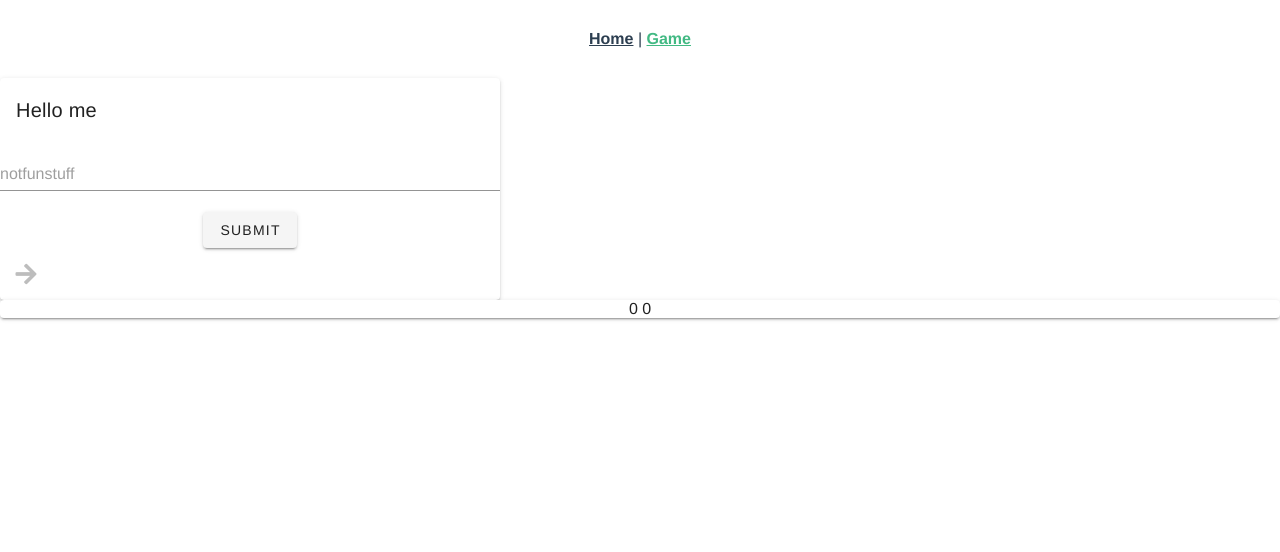
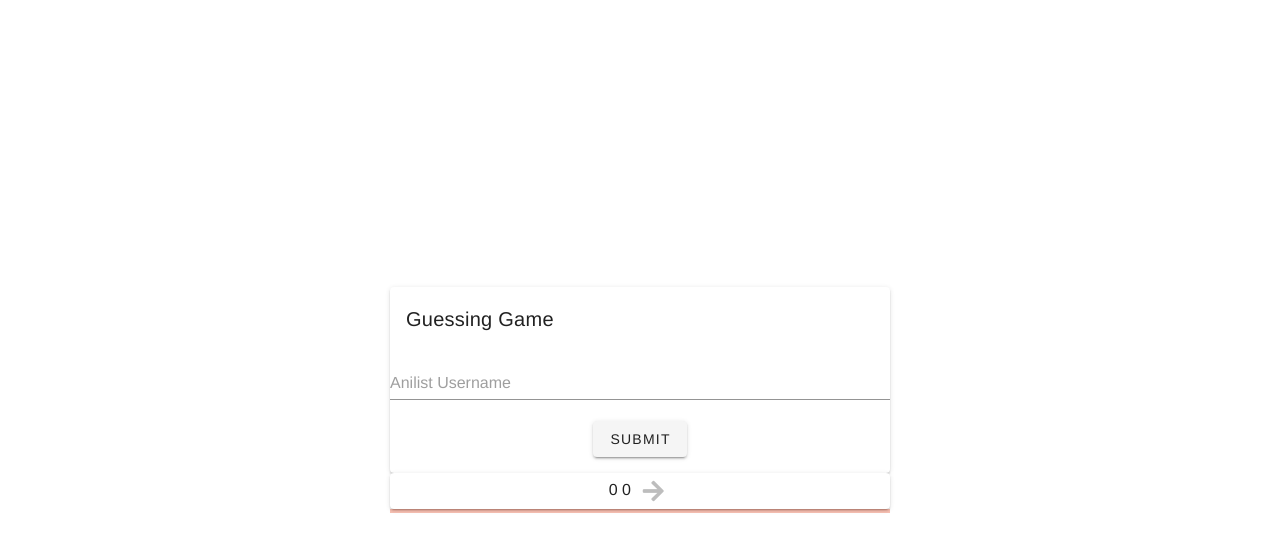
Before and after one commit to dabass2/anime-guess, a Vue app: page /game in a window 1280 px wide. Shown: the top 552 px of the page. Built offline with nearby package versions, Linux system fonts and the light colour scheme.

Commit message:
Re-wrote game logic code

```diff
--- a/src/App.vue
+++ b/src/App.vue
@@ -1,11 +1,13 @@
 <template>
-  <div id="app">
-    <div id="nav">
-      <router-link to="/">Home</router-link> |
-      <router-link to="/game">Game</router-link>
-    </div>
-    <router-view />
-  </div>
+  <v-app>
+    <!-- <div id="app"> -->
+      <!-- <div id="nav">
+        <router-link to="/">Home</router-link> |
+        <router-link to="/game">Game</router-link>
+      </div> -->
+      <router-view />
+    <!-- </div> -->
+  </v-app>
 </template>
 
 <style>
--- a/src/views/Game.vue
+++ b/src/views/Game.vue
@@ -1,39 +1,49 @@
 <template>
+  <v-container fill-height fluid>
+    <v-row align="center" justify="center">
+      <v-col cols="auto">
         <div class="home">
           <v-card width=500>
-      <v-card-title>Hello me</v-card-title>
+            <v-card-title>Guessing Game</v-card-title>
             <v-form>
               <v-text-field
-          ref="guestUsername"
                 v-model="username"
-          placeholder="notfunstuff"
+                placeholder="Anilist Username"
               ></v-text-field>
-        <v-btn @click="getUsername()">Submit</v-btn>
+              <v-btn @click="enterUsername()">Submit</v-btn>
             </v-form>
-      <v-card v-if="hasChoices">
-        <v-img :src="answer.character.image.medium"></v-img>
+            <v-card v-if="gameReady">
+              <v-img :src="answer.character.image.large"></v-img>
               {{answer.character.name.full}}
             </v-card>
             <v-card-actions>
-        <!-- <v-btn :disabled="answered" @click="answered = !answered">hello</v-btn>
-        <v-btn :disabled="answered" @click="answered = !answered">goode</v-btn>
-        <v-btn :disabled="answered" @click="answered = !answered">wowow</v-btn>
-        <v-btn :disabled="answered" @click="answered = !answered">fffff</v-btn> -->
-        <v-card max-width="80" v-for="choice in choices" :key="choice.id" :disabled="answered" @click="test(choice.character.id)" elevation=".9" ripple>
-          {{choice.info.title.english}}
-        </v-card>
-        <!-- <v-btn icon @click="answered = false"><v-icon>fas fa-arrow-left</v-icon></v-btn> -->
-        <v-btn :disabled="!answered && notStart" icon @click="getInfo()"><v-icon>fas fa-arrow-right</v-icon></v-btn>
+              <v-row>
+                <v-col>
+                  <v-btn :loading="!gameReady" v-for="choice in choices" :key="choice.id" :disabled="answered" @click="userAnswered(choice.character.id)" outlined rounded color="primary">
+                    <div v-if="choice.info.title.english" v-text="choice.info.title.english"></div>
+                    <div v-if="!choice.info.title.english" v-text="choice.info.title.romaji"></div>
+                  </v-btn>
+                </v-col>
+              </v-row>
             </v-card-actions>
           </v-card>
           <v-card>
-      {{correctCount}}
-      {{wrongCount}}
+            {{correct}}
+            {{wrong}}
+            <v-btn :disabled="!answered" icon @click="gameSetup()"><v-icon>fas fa-arrow-right</v-icon></v-btn>
           </v-card>
+          <v-progress-linear v-model="currTime" color="deep-orange accent-4"></v-progress-linear>
         </div>
+      </v-col>
+    </v-row>
+  </v-container>
 </template>
 
 <script>
+var cmpList = []
+
+var url = "https://graphql.anilist.co"
+
 var userQuery = `
 query ($name: String) {
   User (name: $name) {
@@ -94,6 +104,19 @@ query ($id: Int) {
 }
 `
 
+function generateOptions(query, variable) {
+    return {method: "POST",
+        headers: {
+            "Accept": "application/json",
+            "Content-type": "application/json"
+        },
+        body: JSON.stringify({
+            query: query,
+            variables: variable
+        })
+    }
+}
+
 function handleResponse(response) {
     return response.json().then(function (json) {
         return response.ok ? json : Promise.reject(json)
@@ -104,8 +127,105 @@ function getRand(arr) {
   return Math.floor(Math.random() * arr.length)
 }
 
-function handleError(error) {
+function getUserId(name) {
+  return new Promise(function(resolve, reject) {
+    var variable = {name: name}
+
+    var options = generateOptions(userQuery, variable)
+
+    fetch(url, options)
+        .then(handleResponse)
+        .then(data => {
+            resolve(data.data.User.id)
+        })
+        .catch(error => {
           console.error(error)
+          reject()
+        })
+  })
+}
+
+function getUserAnimeList(id) {
+  return new Promise(function(resolve, reject) {
+    var variable = {userID: id}
+
+    var options = generateOptions(listQuery, variable)
+
+    fetch(url, options)
+        .then(handleResponse)
+        .then(data => {
+            // this is where it'll return all user info
+            // including completed, watching, dropped, and planned lists
+            // this just returns the completed list
+            resolve(data.data.MediaListCollection.lists[0].entries)
+        })
+        .catch(error => {
+          console.error(error)
+          reject()
+        })
+  })
+}
+
+function getRawShowInfo(id) {
+  return new Promise(function(resolve, reject) {
+    var variable = {id: id}
+
+    var options = generateOptions(charQuery, variable)
+
+    fetch(url, options)
+      .then(handleResponse)
+      .then(data => {
+        let showInfo = {
+          "title": data.data.Media.title,
+          "cover": data.data.Media.coverImage
+        }
+        let chars = data.data.Media.characters.edges
+        let char = chars[getRand(chars)] // sometimes errors here and then propogates..
+        return ({"character": char.node, "info": showInfo}) // custom object with only character & show information
+      })
+      .then(rtn => {
+        resolve(rtn)
+      })
+      .catch(error => {
+        console.error(error)
+        reject()
+      })
+  })
+}
+
+function generateChoicesAndAnswer(animeArr) {  // make other value for variable choice amount
+  return new Promise(function(resolve, reject) {
+    try {
+      var choice = null
+      var showData = null
+      var ans = null
+      var rtnArr = []
+      var ansIdx = getRand([0,1,2,3])
+
+      // I gotta comment this so I don't forget this monster
+
+      // async forLoop function
+      const forLoop = async () => {
+        // code execution does not continue until the for loop is done
+        for (let i = 0; i < 4; i++) { // replace 4 with however many choices
+          // this await is necessary, it keeps execution inside the loop until done
+          choice = getRand(animeArr)
+          showData = await getRawShowInfo(animeArr[choice].mediaId)
+          rtnArr.push(showData)
+          if (i == ansIdx) {ans = showData}
+        }
+        // this code is NOT run until the for loop ends
+        animeArr.splice(choice, 1)
+
+        // returns objects with choices and the answer
+        resolve({"choices": rtnArr, "answer": ans})
+      }
+      forLoop() // god I hate javascript
+    } catch (error) {
+      console.error(error)
+      reject()
+    }
+  })
 }
 
 export default {
@@ -113,144 +233,67 @@ export default {
     data() {
       return {
         username: '',
-      usrID: null,
-      animeList: [],
+        answer: {},
         choices: [],
-      answer: [],
-      hasChoices: false,
+        gameReady: false,
         answered: false,
-      correct: false,
-      notStart: true,
-      correctCount: 0,
-      wrongCount: 0,
-    };
+        currTime: 0,
+        correct: 0,
+        wrong: 0,
+      }
     },
     methods: {
-    getInfo() {
-      this.choices = []
-      this.answered = false
-      var variables = {
-        userID: this.usrID
-      }
-      var url = "https://graphql.anilist.co",
-          options = {
-              method: "POST",
-              headers: {
-                  "Accept": "application/json",
-                  "Content-type": "application/json"
+      enterUsername() {
+        // prep username
+        this.username = this.username.toLowerCase()
+
+        // get user id from anilist api
+        getUserId(this.username)
+        .then(id => {
+          return getUserAnimeList(id)
+        })
+        .then(list => { // get user cmpltd anime list
+          cmpList = list
+          this.gameSetup()
+        })
       },
-              body: JSON.stringify({
-              query: listQuery,
-              variables: variables
+      gameSetup() {
+        this.answered = false // reset round here
+        // console.log(cmpList.length)
+        generateChoicesAndAnswer(cmpList)
+        .then(choiceAndAns => {
+          return choiceAndAns
         })
-      };
-      fetch(url, options)
-        .then(handleResponse)
-        .then(data => {
-          this.animeList = data.data.MediaListCollection.lists[0].entries
-
-          function getChoices(arr) {
-            var choice = null
-
-            var answer = getRand(arr)
-            var temp = [answer]
-
-            for (let i = 0; i < 3; i++) {
-              choice = getRand(arr)
-              while (temp.includes(choice)) {
-                choice = getRand(arr)
-              }
-              temp.push(choice)
-            }
-            return temp
-          }
-
-          // console.log(this.animeList[0].mediaId)
-          let tempChoices = getChoices(this.animeList) // 0th element is always the answer
-          console.log(tempChoices)
-          // let f = this.animeList[tempChoices[0]].mediaId
-          let idx = getRand([0, 1, 2, 3])
-          for (let i = 0; i < tempChoices.length; i++) {
-            let id = this.animeList[tempChoices[i]].mediaId
-            let tmp = {}
-            var variables = {
-              id: id,
-            };
-            var url = "https://graphql.anilist.co",
-                options = {
-                    method: "POST",
-                    headers: {
-                        "Accept": "application/json",
-                        "Content-type": "application/json"
+        .then(rtns => {
+          this.answer = rtns.answer
+          this.choices = rtns.choices
+          this.gameReady = true
+          this.startCounter()
+        })
       },
-                    body: JSON.stringify({
-                    query: charQuery,
-                    variables: variables
-                    })
-            };
-            fetch(url, options)
-              .then(handleResponse)
-              .then((data) => {
-                // console.log(data.data.Media)
-                let showInfo = {
-                  "title": data.data.Media.title,
-                  "cover": data.data.Media.coverImage
-                }
-                let chars = data.data.Media.characters.edges
-                // console.log(chars)
-                let char = chars[getRand(chars)]
-                // console.log(char.node)
-                tmp = {"character": char.node, "info": showInfo}
-                this.choices.push(tmp)
-                if (i == idx) {
-                  this.answer = tmp
-                }
-              })
-            .catch(handleError)
-          }
-        })
-        .catch(handleError)
-        console.log(this.choices)
-        if (this.choices) {
-          this.hasChoices = true
+      userAnswered(id) {
+        this.answered = true
+        if (id == this.answer.character.id) {
+          this.correct += 1
+          // console.log("Right")
+        } else {
+          this.wrong += 1
+          // console.log("Wrong")
         }
       },
-    getUsername() {
-      this.username = this.username.toLowerCase()
-      var variables = {
-        name: this.username,
-      };
-      var url = "https://graphql.anilist.co",
-          options = {
-              method: "POST",
-              headers: {
-                  "Accept": "application/json",
-                  "Content-type": "application/json"
-              },
-              body: JSON.stringify({
-              query: userQuery,
-              variables: variables
-              })
-      };
-      fetch(url, options)
-        .then(handleResponse)
-        .then((data) => {
-          this.usrID = data.data.User.id
-          console.log(this.usrID)
-        })
-        .catch(handleError)
-        this.notStart = false
-    },
-    test(id) {
-      this.answered = true
-      console.log(id)
-      if (id == this.answer.character.id) {
-        console.log('right')
-        this.correctCount += 1
+      startCounter() {
+        this.currTime = 0
+        const clock = setInterval(() => {
+          if (this.currTime > 100) {
+            clearInterval(clock)
+            this.userAnswered(-1)
+          } else if (this.answered) {
+            clearInterval(clock)
           } else {
-        this.wrongCount += 1
+            this.currTime += 10
+          }
+        }, 1000)
       }
     }
 }
-};
 </script>
```
Lines whose indentation alone changed are shown as unchanged.
